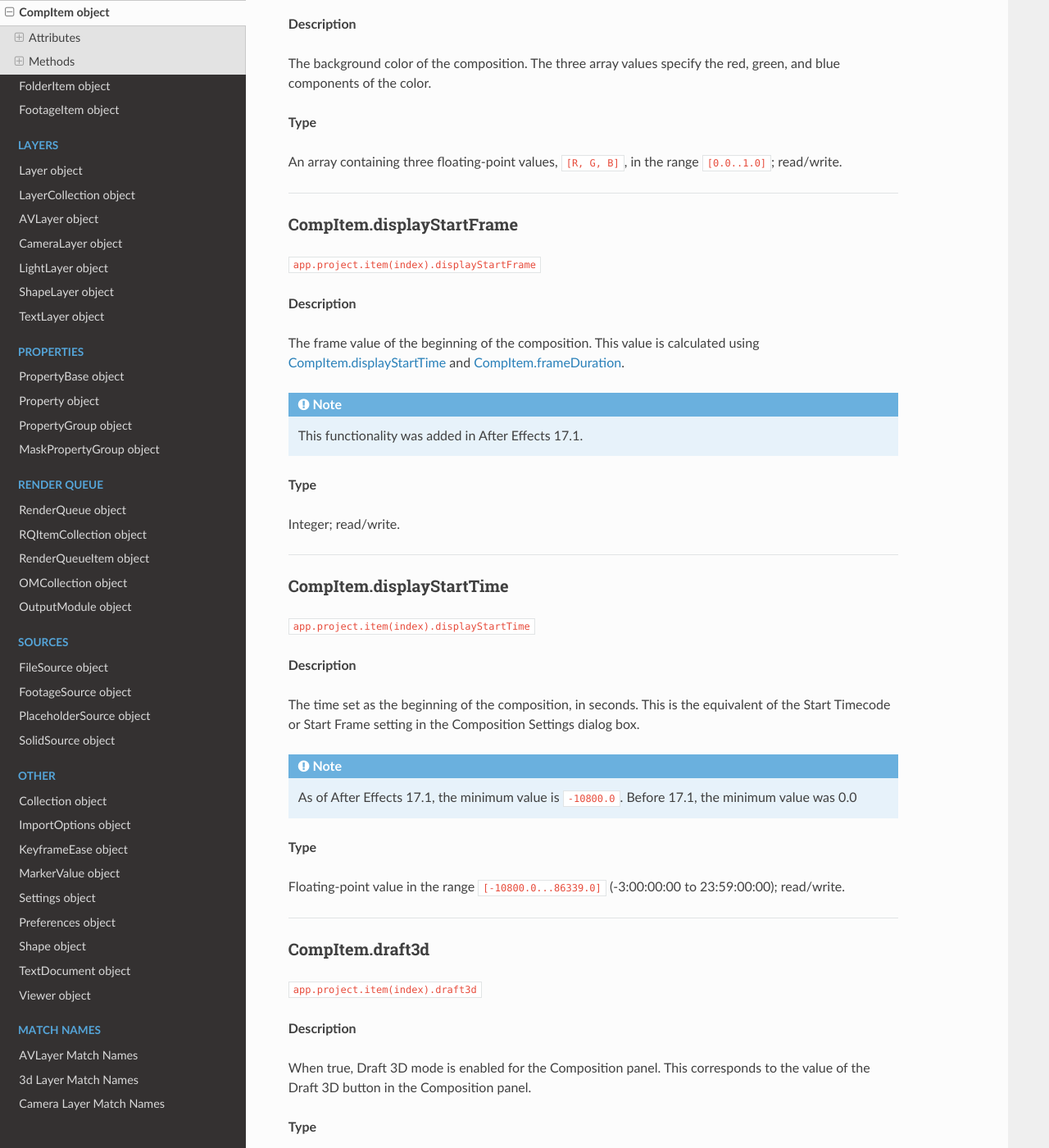
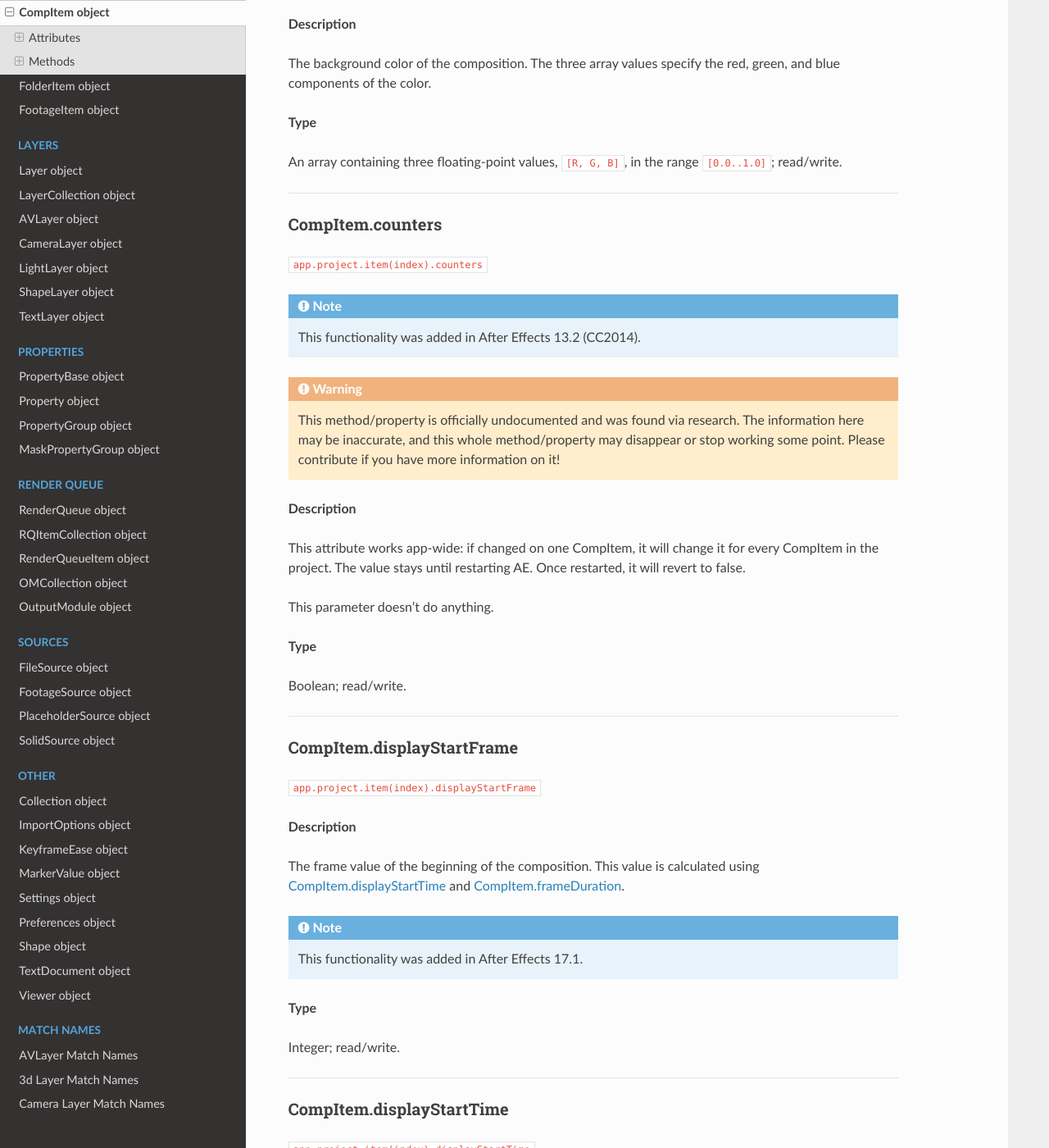
Before and after one commit to docsforadobe/after-effects-scripting-guide, a Sphinx documentation site: the page built from docs/items/compitem.rst, in a window 1280 px wide and 1400 px high, scrolled down 1172 px. Shown: the whole window at 82% size. Built offline with Sphinx 7.4.7 and the Read the Docs theme 2.0.0, drawn with Linux system fonts in a browser that asks for light colours.

Commit message:
Add undocumented CompItem 'counters' attribute

```diff
--- a/docs/items/compitem.rst
+++ b/docs/items/compitem.rst
@@ -60,6 +60,31 @@ The background color of the composition. The three array values specify the red,
 **Type**
 
 An array containing three floating-point values, ``[R, G, B]``, in the range ``[0.0..1.0]``; read/write.
+
+----
+
+.. _CompItem.counters:
+
+CompItem.counters
+*********************************************
+
+``app.project.item(index).counters``
+
+.. note::
+  This functionality was added in After Effects 13.2 (CC2014).
+
+.. warning::
+  This method/property is officially undocumented and was found via research. The information here may be inaccurate, and this whole method/property may disappear or stop working some point. Please contribute if you have more information on it!
+
+**Description**
+
+This attribute works app-wide: if changed on one CompItem, it will change it for every CompItem in the project. The value stays until restarting AE. Once restarted, it will revert to false.
+
+This parameter doesn't do anything.
+
+**Type**
+
+Boolean; read/write.
 
 ----
 
```
